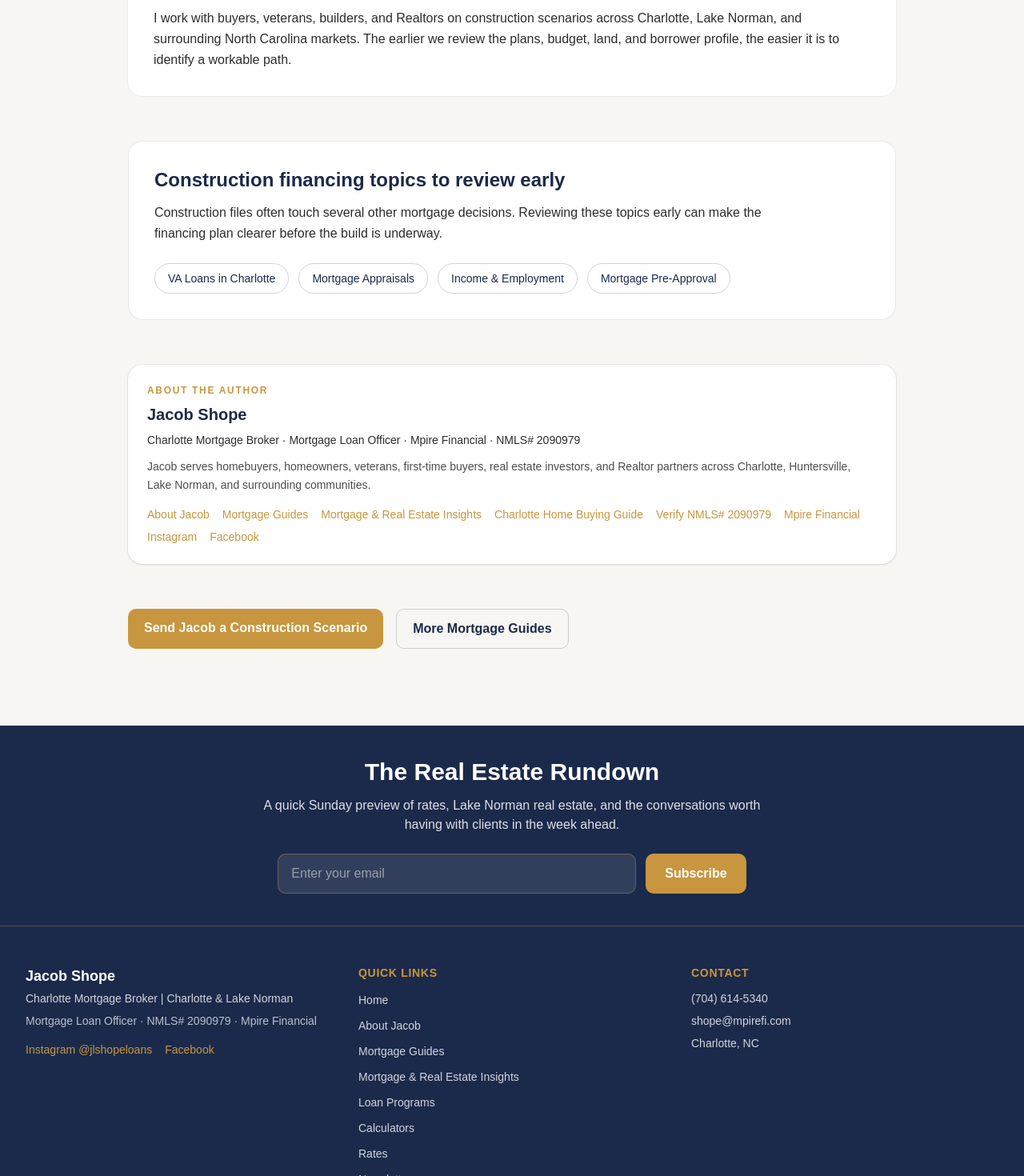
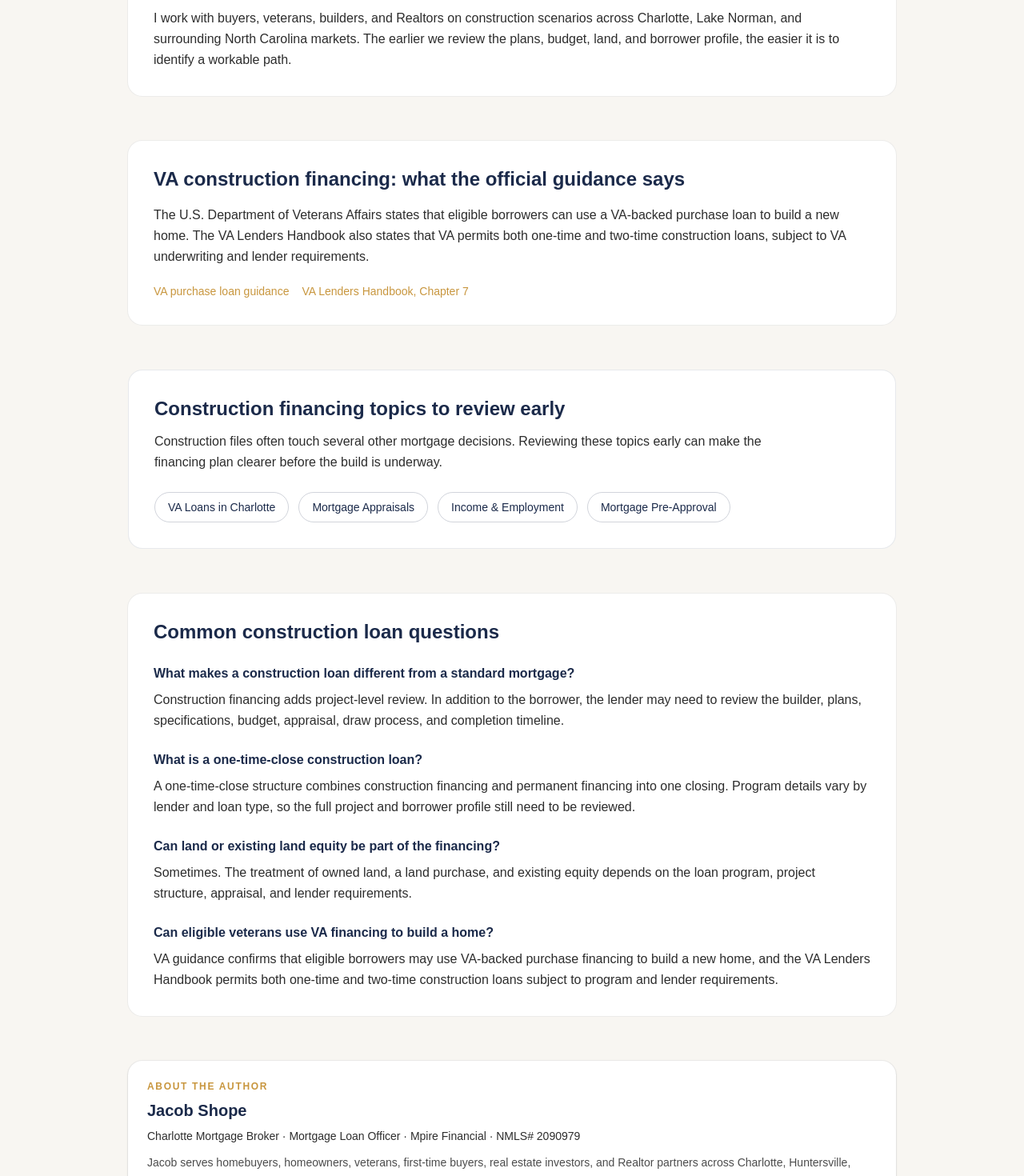
Before and after one commit to JLshope12/jacob-shope-mortgage, a Next.js app: page /construction-loans-charlotte in a window 1280 px wide. Shown: the part 1084-2554 px from the top of the page at 80% size. Built offline with nearby package versions, Linux system fonts and the light colour scheme.

Commit message:
Strengthen Charlotte construction loan authority and VA source signals

```diff
--- a/app/construction-loans-charlotte/page.tsx
+++ b/app/construction-loans-charlotte/page.tsx
@@ -12,6 +12,25 @@ export const metadata = {
   authors: [{ name: "Jacob Shope", url: "/about" }],
 };
 
+const FAQS = [
+  [
+    "What makes a construction loan different from a standard mortgage?",
+    "Construction financing adds project-level review. In addition to the borrower, the lender may need to review the builder, plans, specifications, budget, appraisal, draw process, and completion timeline.",
+  ],
+  [
+    "What is a one-time-close construction loan?",
+    "A one-time-close structure combines construction financing and permanent financing into one closing. Program details vary by lender and loan type, so the full project and borrower profile still need to be reviewed.",
+  ],
+  [
+    "Can land or existing land equity be part of the financing?",
+    "Sometimes. The treatment of owned land, a land purchase, and existing equity depends on the loan program, project structure, appraisal, and lender requirements.",
+  ],
+  [
+    "Can eligible veterans use VA financing to build a home?",
+    "VA guidance confirms that eligible borrowers may use VA-backed purchase financing to build a new home, and the VA Lenders Handbook permits both one-time and two-time construction loans subject to program and lender requirements.",
+  ],
+] as const;
+
 export default function ConstructionLoansCharlottePage() {
   const schema = {
     "@context": "https://schema.org",
@@ -25,6 +44,7 @@ export default function ConstructionLoansCharlottePage() {
         author: { "@id": `${origin}/#jacob-shope` },
         publisher: { "@id": `${origin}/#mpire-financial` },
         mainEntityOfPage: { "@id": `${pageUrl}#webpage` },
+        dateModified: "2026-09-07",
       },
       {
         "@type": "WebPage",
@@ -49,6 +69,15 @@ export default function ConstructionLoansCharlottePage() {
           { "@type": "ListItem", position: 2, name: "Mortgage Guides", item: `${origin}/mortgage-guides` },
           { "@type": "ListItem", position: 3, name: "Construction Loans Charlotte", item: pageUrl },
         ],
+      },
+      {
+        "@type": "FAQPage",
+        "@id": `${pageUrl}#faq`,
+        mainEntity: FAQS.map(([question, answer]) => ({
+          "@type": "Question",
+          name: question,
+          acceptedAnswer: { "@type": "Answer", text: answer },
+        })),
       },
     ],
   };
@@ -90,6 +119,17 @@ export default function ConstructionLoansCharlottePage() {
           </p>
         </section>
 
+        <section className="mt-14 rounded-2xl bg-white p-8 ring-1 ring-navy/5">
+          <h2 className="text-2xl font-bold text-navy">VA construction financing: what the official guidance says</h2>
+          <p className="mt-4 leading-relaxed text-charcoal">
+            The U.S. Department of Veterans Affairs states that eligible borrowers can use a VA-backed purchase loan to build a new home. The VA Lenders Handbook also states that VA permits both one-time and two-time construction loans, subject to VA underwriting and lender requirements.
+          </p>
+          <div className="mt-5 flex flex-wrap gap-4 text-sm font-medium">
+            <a href="https://www.va.gov/housing-assistance/home-loans/loan-types/purchase-loan/" target="_blank" rel="noopener noreferrer" className="text-gold hover:underline">VA purchase loan guidance</a>
+            <a href="https://www.benefits.va.gov/WARMS/docs/admin26/m26-07/vap26-7-chapter7-loans-requiring-special-underwriting-guaranty-and-other-considerations.pdf" target="_blank" rel="noopener noreferrer" className="text-gold hover:underline">VA Lenders Handbook, Chapter 7</a>
+          </div>
+        </section>
+
         <section className="mt-14 rounded-2xl border border-navy/10 bg-white p-8">
           <h2 className="text-2xl font-bold text-navy">Construction financing topics to review early</h2>
           <p className="mt-3 max-w-3xl leading-relaxed text-charcoal">
@@ -100,6 +140,18 @@ export default function ConstructionLoansCharlottePage() {
             <Link href="/mortgage-appraisal-charlotte" className="rounded-full border border-navy/20 px-4 py-2 text-navy hover:border-gold hover:text-gold">Mortgage Appraisals</Link>
             <Link href="/mortgage-income-employment-charlotte" className="rounded-full border border-navy/20 px-4 py-2 text-navy hover:border-gold hover:text-gold">Income & Employment</Link>
             <Link href="/mortgage-preapproval-charlotte" className="rounded-full border border-navy/20 px-4 py-2 text-navy hover:border-gold hover:text-gold">Mortgage Pre-Approval</Link>
+          </div>
+        </section>
+
+        <section className="mt-14 rounded-2xl bg-white p-8 ring-1 ring-navy/5">
+          <h2 className="text-2xl font-bold text-navy">Common construction loan questions</h2>
+          <div className="mt-6 space-y-6">
+            {FAQS.map(([question, answer]) => (
+              <div key={question}>
+                <h3 className="font-semibold text-navy">{question}</h3>
+                <p className="mt-2 leading-relaxed text-charcoal">{answer}</p>
+              </div>
+            ))}
           </div>
         </section>
 
```
